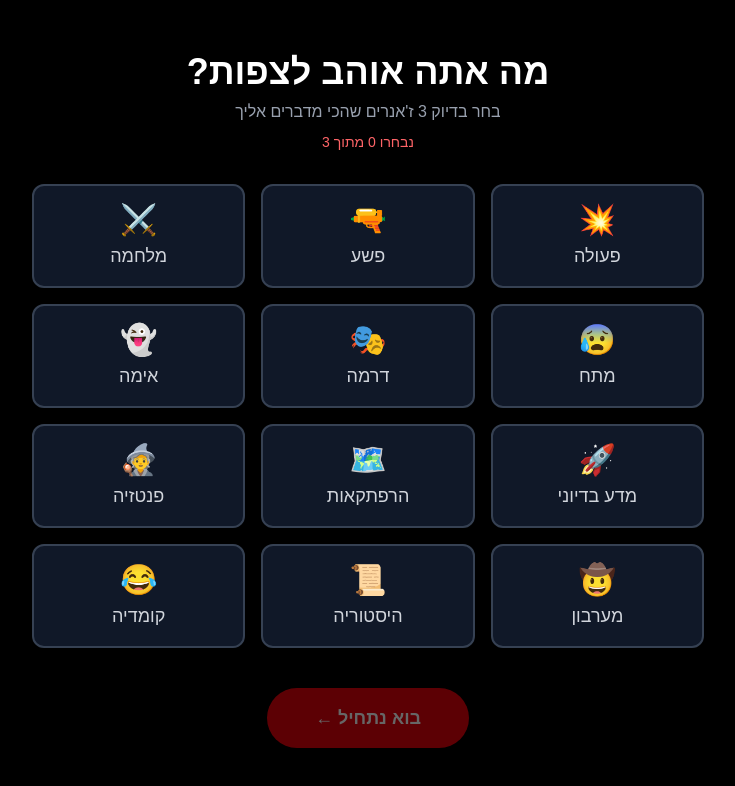
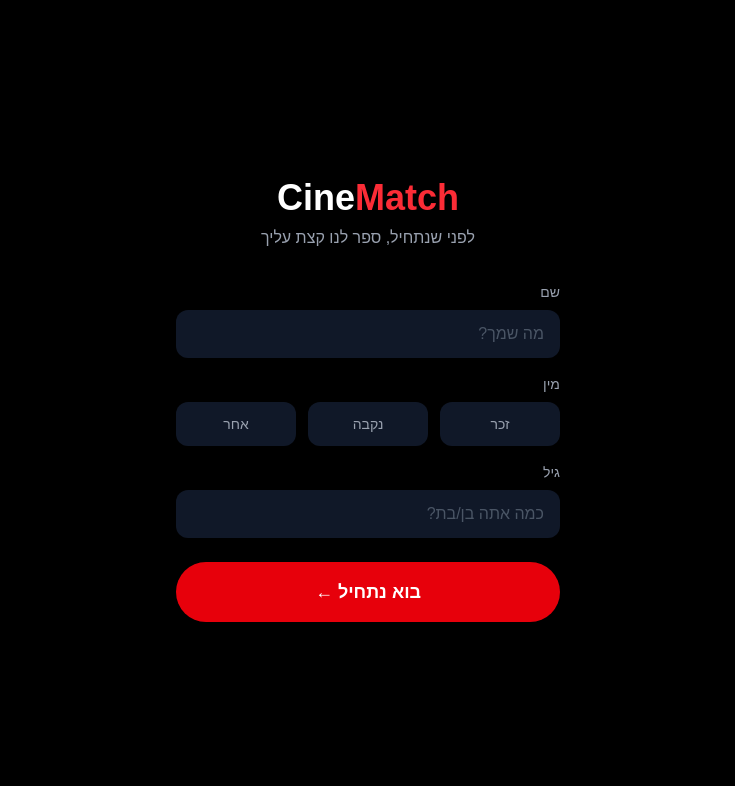
Before and after one commit to Shimi-E/cinematch, a Next.js app: page /onboarding in a window 1280 px wide. Shown: the top 786 px of the page, without its empty margins (272-1007 px from the left). Built offline with nearby package versions, Linux system fonts and the light colour scheme.

Commit message:
Add onboarding with name/gender/age, save silently to Supabase

```diff
--- a/app/onboarding/page.tsx
+++ b/app/onboarding/page.tsx
@@ -3,80 +3,86 @@
 import { useState } from "react"
 import { useRouter } from "next/navigation"
 
-const GENRES = [
-  { id: "action", name: "פעולה", emoji: "💥" },
-  { id: "crime", name: "פשע", emoji: "🔫" },
-  { id: "war", name: "מלחמה", emoji: "⚔️" },
-  { id: "thriller", name: "מתח", emoji: "😰" },
-  { id: "drama", name: "דרמה", emoji: "🎭" },
-  { id: "horror", name: "אימה", emoji: "👻" },
-  { id: "scifi", name: "מדע בדיוני", emoji: "🚀" },
-  { id: "adventure", name: "הרפתקאות", emoji: "🗺️" },
-  { id: "fantasy", name: "פנטזיה", emoji: "🧙" },
-  { id: "western", name: "מערבון", emoji: "🤠" },
-  { id: "history", name: "היסטוריה", emoji: "📜" },
-  { id: "comedy", name: "קומדיה", emoji: "😂" },
-]
+export default function OnboardingPage() {
+  const router = useRouter()
+  const [name, setName] = useState("")
+  const [gender, setGender] = useState("")
+  const [age, setAge] = useState("")
+  const [error, setError] = useState("")
 
-const MAX = 3
-
-export default function Onboarding() {
-  const [selected, setSelected] = useState<string[]>([])
-  const router = useRouter()
-
-  function toggle(id: string) {
-    setSelected(prev => {
-      if (prev.includes(id)) return prev.filter(g => g !== id)
-      if (prev.length >= MAX) return prev
-      return [...prev, id]
-    })
+  function handleStart() {
+    if (!name.trim() || !gender || !age) {
+      setError("יש למלא את כל השדות")
+      return
     }
-
-  function goNext() {
-    router.push(`/tinder?genres=${selected.join(",")}`)
+    const params = new URLSearchParams({ name: name.trim(), gender, age })
+    router.push(`/tinder?${params.toString()}`)
   }
 
   return (
-    <main className="min-h-screen bg-black text-white flex flex-col items-center justify-center px-4 py-12" dir="rtl">
-      <div className="max-w-2xl w-full text-center">
-        <h2 className="text-4xl font-bold mb-2">מה אתה אוהב לצפות?</h2>
-        <p className="text-gray-400 mb-2">בחר בדיוק 3 ז'אנרים שהכי מדברים אליך</p>
-        <p className="text-red-400 text-sm mb-8">
-          {selected.length === MAX ? "✓ בחרת 3 ז'אנרים" : `נבחרו ${selected.length} מתוך 3`}
-        </p>
+    <main className="min-h-screen bg-black text-white flex flex-col items-center justify-center px-4" dir="rtl">
+      <div className="max-w-sm w-full">
+        <div className="text-center mb-8">
+          <h1 className="text-4xl font-bold mb-2">
+            Cine<span className="text-red-500">Match</span>
+          </h1>
+          <p className="text-gray-400">לפני שנתחיל, ספר לנו קצת עליך</p>
+        </div>
 
-        <div className="grid grid-cols-3 gap-4 mb-10">
-          {GENRES.map(g => {
-            const isSelected = selected.includes(g.id)
-            const isDisabled = !isSelected && selected.length >= MAX
-            return (
+        <div className="space-y-4">
+          <div>
+            <label className="block text-gray-400 text-sm mb-2">שם</label>
+            <input
+              type="text"
+              value={name}
+              onChange={e => setName(e.target.value)}
+              placeholder="מה שמך?"
+              className="w-full bg-gray-900 text-white rounded-xl px-4 py-3 outline-none focus:ring-2 focus:ring-red-500 placeholder-gray-600"
+            />
+          </div>
+
+          <div>
+            <label className="block text-gray-400 text-sm mb-2">מין</label>
+            <div className="flex gap-3">
+              {[{ val: "male", label: "זכר" }, { val: "female", label: "נקבה" }, { val: "other", label: "אחר" }].map(opt => (
                 <button
-                key={g.id}
-                onClick={() => toggle(g.id)}
-                disabled={isDisabled}
-                className={`py-4 px-2 rounded-xl text-lg font-medium transition border-2 ${
-                  isSelected
-                    ? "border-red-500 bg-red-500/20 text-white"
-                    : isDisabled
-                    ? "border-gray-800 bg-gray-900/50 text-gray-600 cursor-not-allowed"
-                    : "border-gray-700 bg-gray-900 text-gray-300 hover:border-gray-500"
+                  key={opt.val}
+                  onClick={() => setGender(opt.val)}
+                  className={`flex-1 py-3 rounded-xl text-sm font-medium transition ${
+                    gender === opt.val
+                      ? "bg-red-600 text-white"
+                      : "bg-gray-900 text-gray-400 hover:bg-gray-800"
                   }`}
                 >
-                <div className="text-3xl mb-1">{g.emoji}</div>
-                {g.name}
+                  {opt.label}
                 </button>
-            )
-          })}
+              ))}
+            </div>
           </div>
 
+          <div>
+            <label className="block text-gray-400 text-sm mb-2">גיל</label>
+            <input
+              type="number"
+              value={age}
+              onChange={e => setAge(e.target.value)}
+              placeholder="כמה אתה בן/בת?"
+              min="10"
+              max="99"
+              className="w-full bg-gray-900 text-white rounded-xl px-4 py-3 outline-none focus:ring-2 focus:ring-red-500 placeholder-gray-600"
+            />
+          </div>
+
+          {error && <p className="text-red-400 text-sm text-center">{error}</p>}
+
           <button
-          disabled={selected.length !== MAX}
-          onClick={goNext}
-          className="bg-red-600 hover:bg-red-700 disabled:opacity-40 disabled:cursor-not-allowed text-white font-bold py-4 px-12 rounded-full text-lg transition"
+            onClick={handleStart}
+            className="w-full bg-red-600 hover:bg-red-700 text-white font-bold py-4 rounded-full text-lg transition mt-2"
           >
             בוא נתחיל ←
           </button>
         </div>
+      </div>
     </main>
   )
 }
--- a/app/results/page.tsx
+++ b/app/results/page.tsx
@@ -48,6 +48,9 @@ function ResultsPage() {
   const triviaTotal = parseInt(searchParams.get("triviaTotal") || "0")
   const ratingsRaw = searchParams.get("ratings") || "{}"
   const ratings: Record<string, string> = JSON.parse(decodeURIComponent(ratingsRaw))
+  const userName = searchParams.get("name") || undefined
+  const userGender = searchParams.get("gender") || undefined
+  const userAge = searchParams.get("age") ? parseInt(searchParams.get("age")!) : undefined
 
   const [unseen, setUnseen] = useState<MovieWithPoster[]>([])
   const [current, setCurrent] = useState(0)
@@ -58,8 +61,6 @@ function ResultsPage() {
   const [showSeenMenu, setShowSeenMenu] = useState(false)
   const [isHeavyWatcher, setIsHeavyWatcher] = useState(false)
   const [wave, setWave] = useState(1)
-  const [shareSlug, setShareSlug] = useState<string | null>(null)
-  const [shareCopied, setShareCopied] = useState(false)
 
   const { personality, description, topGenre, avgGenre, dna } = analyzeProfile(ratings)
 
@@ -71,7 +72,10 @@ function ResultsPage() {
       ratings,
       triviaScore,
       totalRated: Object.values(ratings).filter(r => r !== "unseen").length,
-    }).then(slug => { if (slug) setShareSlug(slug) })
+      name: userName,
+      gender: userGender,
+      age: userAge,
+    })
   }, [])
 
   useEffect(() => {
@@ -189,27 +193,6 @@ function ResultsPage() {
               <p className="text-2xl font-bold">{GENRE_NAMES[topGenre] || topGenre}</p>
             </div>
           </div>
-
-          {shareSlug && (
-            <div className="mb-6 bg-gray-900 rounded-2xl p-4">
-              <p className="text-gray-400 text-xs mb-2 text-right">הפרופיל הקולנועי שלך 🔗</p>
-              <div className="flex gap-2 items-center">
-                <span className="flex-1 text-gray-300 text-xs truncate text-left bg-gray-800 rounded-lg px-3 py-2 font-mono">
-                  {typeof window !== "undefined" ? `${window.location.host}/profile/${shareSlug}` : `.../${shareSlug}`}
-                </span>
-                <button
-                  onClick={() => {
-                    navigator.clipboard.writeText(`${window.location.origin}/profile/${shareSlug}`)
-                    setShareCopied(true)
-                    setTimeout(() => setShareCopied(false), 2000)
-                  }}
-                  className="bg-red-600 hover:bg-red-700 text-white text-xs font-bold px-4 py-2 rounded-lg transition whitespace-nowrap"
-                >
-                  {shareCopied ? "✓ הועתק" : "העתק"}
-                </button>
-              </div>
-            </div>
-          )}
 
           <button
             onClick={() => setPhase("tinder")}
--- a/app/tinder/page.tsx
+++ b/app/tinder/page.tsx
@@ -22,6 +22,9 @@ function TinderPage() {
   const searchParams = useSearchParams()
   const router = useRouter()
   const genres = searchParams.get("genres") || ""
+  const userName = searchParams.get("name") || ""
+  const userGender = searchParams.get("gender") || ""
+  const userAge = searchParams.get("age") || ""
 
   const [movies, setMovies] = useState<Movie[]>([])
   const [current, setCurrent] = useState(0)
@@ -50,7 +53,8 @@ function TinderPage() {
     const next = current + 1
     if (next >= total) {
       const encoded = encodeURIComponent(JSON.stringify(newResults))
-      router.push(`/results?ratings=${encoded}&trivia=${triviaScore}&triviaTotal=${triviaIndex}`)
+      const userParams = new URLSearchParams({ name: userName, gender: userGender, age: userAge }).toString()
+      router.push(`/results?ratings=${encoded}&trivia=${triviaScore}&triviaTotal=${triviaIndex}&${userParams}`)
     } else if (next % 10 === 0) {
       setCurrent(next)
       setShowTrivia(true)
--- a/lib/supabase.ts
+++ b/lib/supabase.ts
@@ -12,6 +12,9 @@ export async function saveProfile(data: {
   ratings: Record<string, string>
   triviaScore: number
   totalRated: number
+  name?: string
+  gender?: string
+  age?: number
 }): Promise<string | null> {
   const slug = Math.random().toString(36).slice(2, 8)
 
@@ -23,6 +26,9 @@ export async function saveProfile(data: {
     ratings: data.ratings,
     trivia_score: data.triviaScore,
     total_rated: data.totalRated,
+    name: data.name || null,
+    gender: data.gender || null,
+    age: data.age || null,
   })
 
   if (error) {
```
Lines whose indentation alone changed are shown as unchanged.
